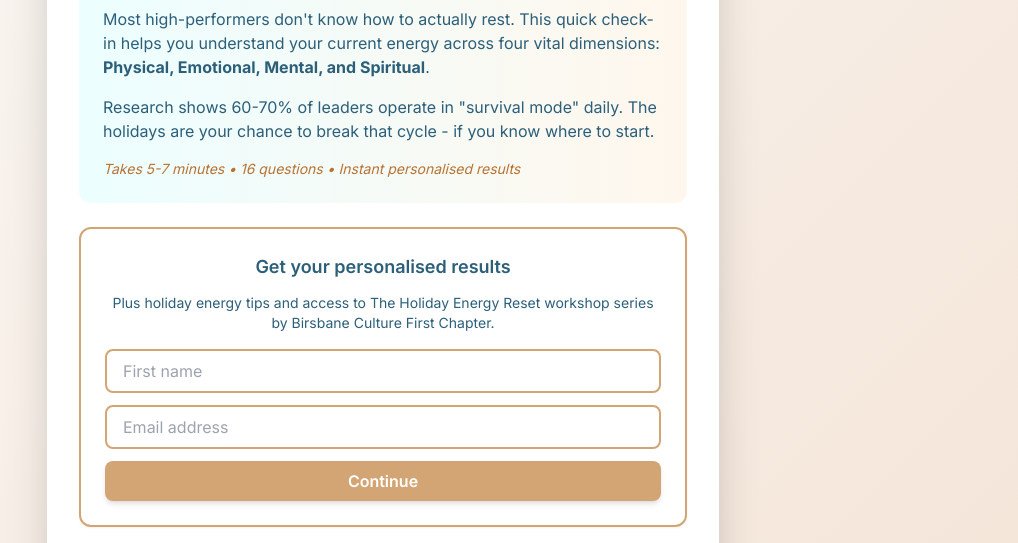
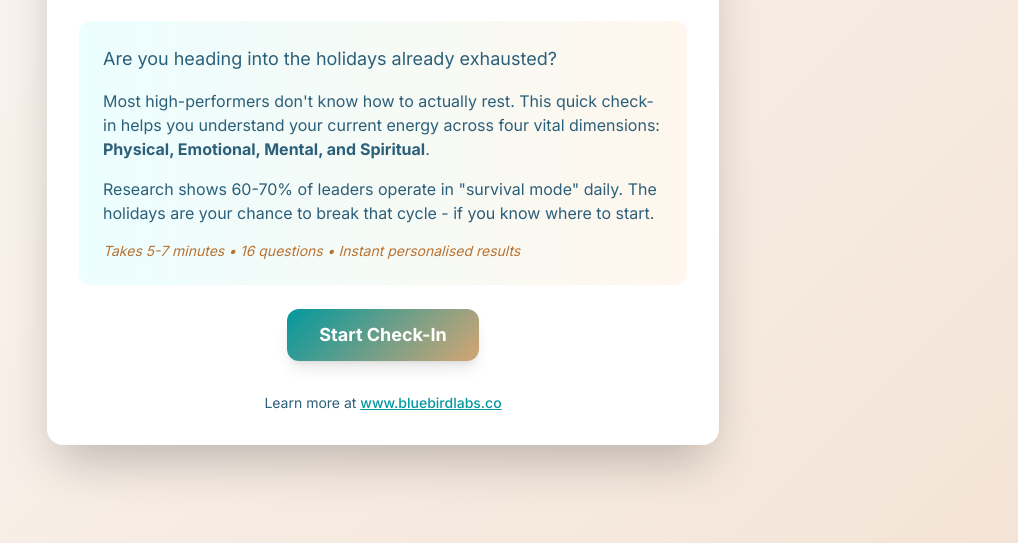
Before and after one commit to bluebirdlabs/holidayreset, a plain HTML site: page index.html in a window 1280 px wide. Shown: the part 257-800 px from the top of the page, without its empty margins (257-1275 px from the left). Drawn offline with nearby package versions, Linux system fonts and the light colour scheme.

Commit message:
Update index.html

```diff
--- a/index.html
+++ b/index.html
@@ -83,44 +83,6 @@
             <p class="text-sm italic" style="color: #b87333;">
                 Takes 5-7 minutes • 16 questions • Instant personalised results
             </p>
-        </div>
-
-        <div id="email-capture" class="mb-6">
-            <div class="bg-white p-4 sm:p-6 rounded-xl shadow-sm border-2 mb-6" style="border-color: #d4a574;">
-                <h3 class="text-base sm:text-lg font-semibold mb-3" style="color: #2c5f7a;">
-                    Get your personalised results
-                </h3>
-                <p class="text-sm mb-4" style="color: #2c5f7a;">
-                    Plus holiday energy tips and access to The Holiday Energy Reset workshop series by Birsbane Culture First Chapter.
-                </p>
-                <div class="flex flex-col gap-3">
-                    <input
-                        type="text"
-                        id="first-name-input"
-                        placeholder="First name"
-                        class="px-4 py-2 border-2 rounded-lg focus:outline-none focus:ring-2 focus:border-transparent"
-                        style="border-color: #d4a574; focus:ring-color: #03989e;"
-                    />
-                    <input
-                        type="email"
-                        id="email-input"
-                        placeholder="Email address"
-                        class="px-4 py-2 border-2 rounded-lg focus:outline-none focus:ring-2 focus:border-transparent"
-                        style="border-color: #d4a574; focus:ring-color: #03989e;"
-                    />
-                    <button
-                        id="email-submit"
-                        class="px-6 py-2 text-white font-semibold rounded-lg shadow-md transition duration-300 focus:outline-none focus:ring-4"
-                        style="background-color: #d4a574; hover:background-color: #b87333; focus:ring-color: #d4a574;"
-                    >
-                        Continue
-                    </button>
-                </div>
-            </div>
-        </div>
-
-        <div id="email-confirmed" class="hidden bg-green-50 p-4 rounded-xl shadow-sm border border-green-200 mb-6">
-            <p class="text-green-800 font-medium">✓ Thanks <span id="confirmed-name"></span>! Your results will be emailed to <span id="confirmed-email"></span></p>
         </div>
 
         <button
```
